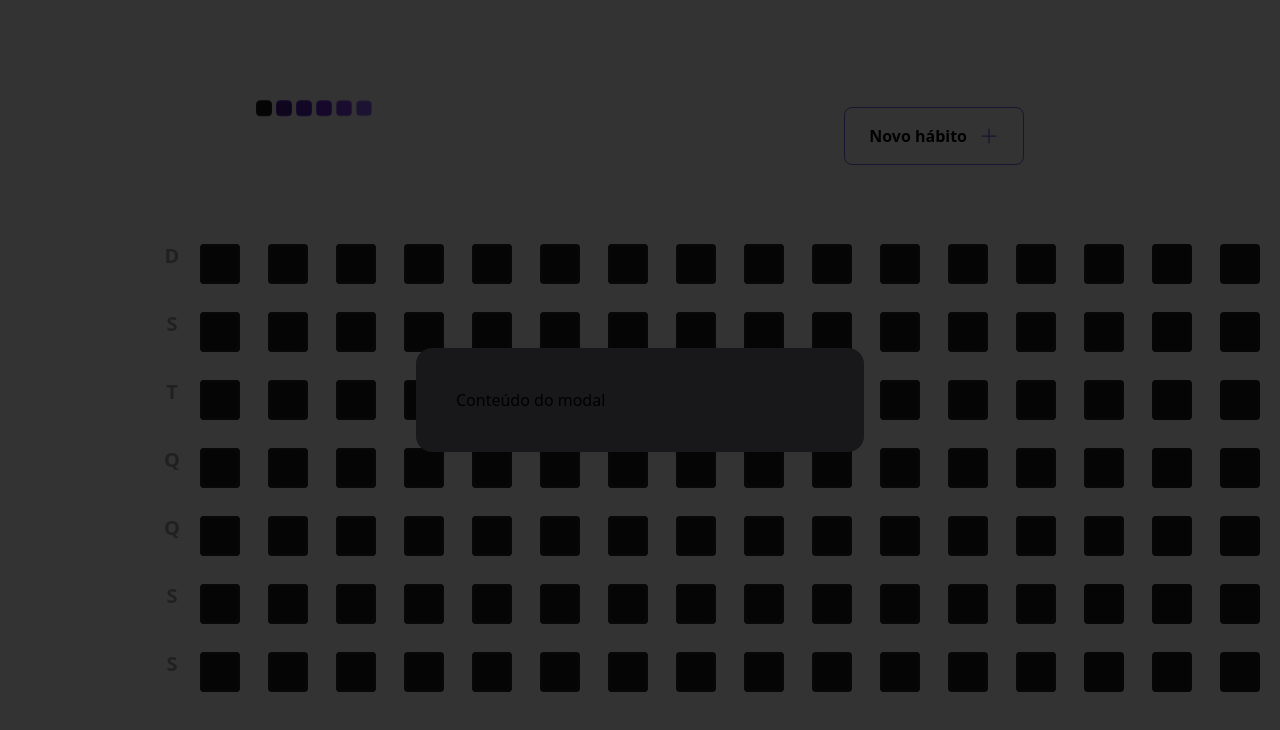
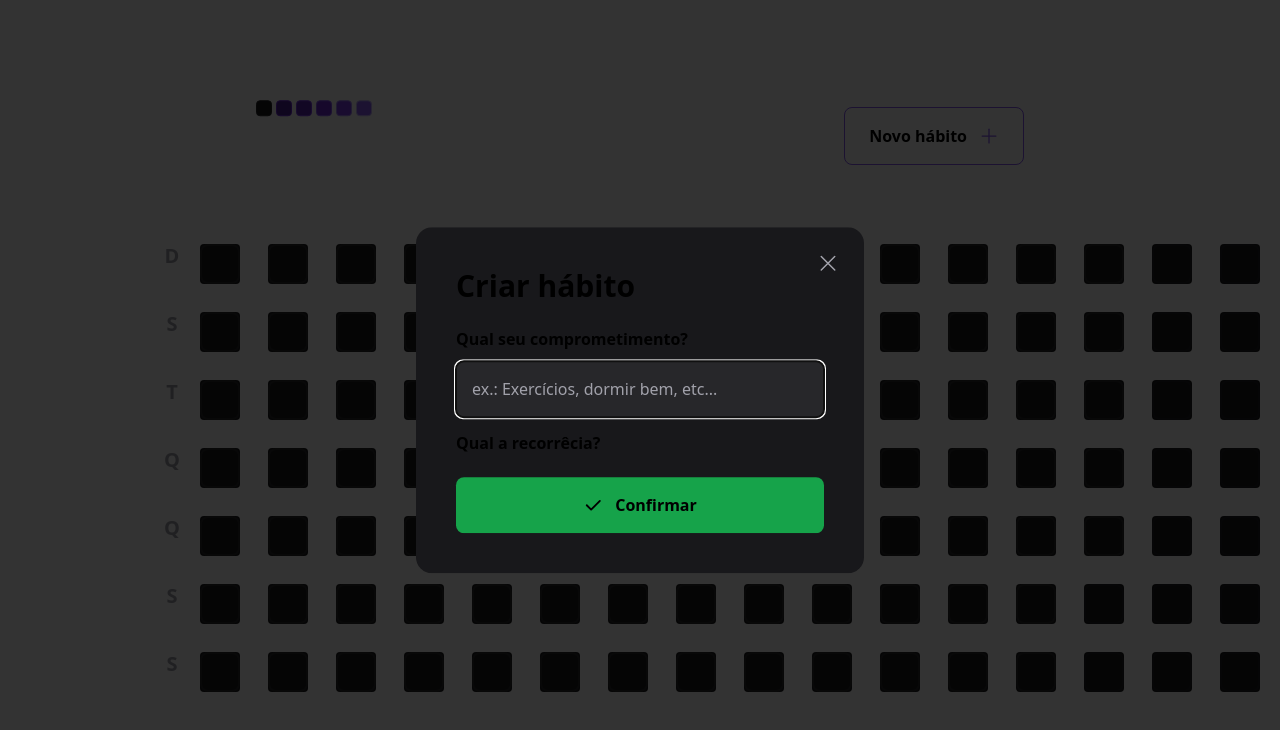
Before and after one commit to johnsanttos/Setup-Web, a React app in the folder setupWeb/: page / in a window 1280 px wide. Both pictures are taken after a click on the button "Novo hábito". Shown: the top 730 px of the page. Built offline with nearby package versions, Linux system fonts and the light colour scheme; the HTML template or start-up script is replaced by a standard one.

Commit message:
Componente novo habito

```diff
--- a/setupWeb/src/components/Hearder.tsx
+++ b/setupWeb/src/components/Hearder.tsx
@@ -1,15 +1,16 @@
 import { useState } from 'react'
 import logoImage from '../assets/logo.svg'
 import * as Dialog from '@radix-ui/react-dialog';
-import{ Plus} from 'phosphor-react'
+import { Plus, X } from 'phosphor-react'
+import NewHabitForm from './NewHabitForm';
 
-export function Header (){
-   const [isModalOpen, setIsModalOpen] = useState (false)
+export function Header() {
+    const [isModalOpen, setIsModalOpen] = useState(false)
 
-    function buttonClicked(){
+    function buttonClicked() {
         setIsModalOpen(true)
     }
-    return(
+    return (
         <div className='w-full max-w-3xl mx-auto flex items-center justify-between'>
             <img src={logoImage} alt="habits" />
 
@@ -25,9 +26,15 @@
             />
         </Dialog.Trigger>
         <Dialog.Portal>
-        <Dialog.Overlay className='w-screen h-screen bg-black/80 fixed inset-0'/>
+            <Dialog.Overlay className='w-screen h-screen bg-black/80 fixed inset-0' />
             <Dialog.Content className='absolute p-10 bg-zinc-900 rounded-2xl w-full max-w-md top-1/2 left-1/2 -translate-x-1/2 -translate-y-1/2' >
-            Conteúdo do modal
+                <Dialog.Close className='absolute right-6 top-6 text-zinc-400 hover:text-zinc-200'>
+                    <X size={24} aria-label='Fechar' />
+                </Dialog.Close>
+                <Dialog.Title className='text-3xl leading-tight font-extrabold'>
+                    Criar hábito
+                </Dialog.Title>
+               <NewHabitForm/>
             </Dialog.Content>
         </Dialog.Portal>
     </Dialog.Root>
--- /dev/null
+++ b/setupWeb/src/components/NewHabitForm.tsx
@@ -0,0 +1,31 @@
+import { Check } from "phosphor-react";
+
+
+
+export default function NewHabitForm() {
+    return (
+        <form className="w-full flex flex-col mt-6">
+            <label htmlFor="title" className="font-semibold leading-tight">
+                Qual seu comprometimento?
+            </label>
+            <input
+                className="p-4 rounded-lg bg-zinc-800 mt-3 text-white placeholder:text-zinc-400"
+                type="text"
+                title=""
+                placeholder="ex.: Exercícios, dormir bem, etc..."
+                autoFocus
+            />
+
+            <label htmlFor="" className="font-semibold leading-tight mt-4">
+                Qual a recorrêcia?
+            </label>
+
+            <button type="submit"
+                className="mt-6 rounded-lg p-4 flex items-center justify-center gap-3 font-semibold bg-green-600 hover:bg-green-500"
+            >
+                <Check size={20} weight="bold" />
+                Confirmar
+            </button>
+        </form>
+    )
+}
```
Lines whose indentation alone changed are shown as unchanged.
